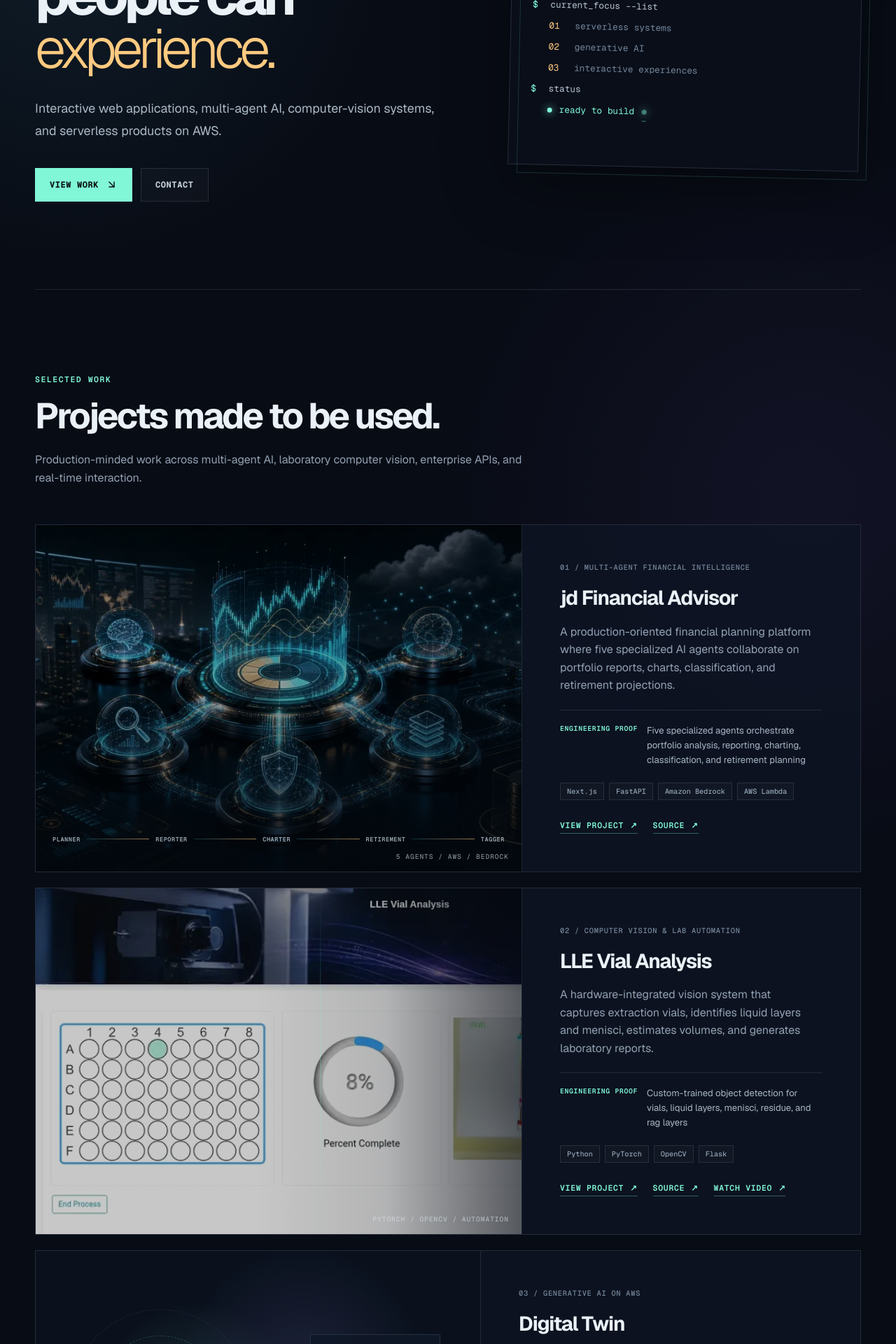
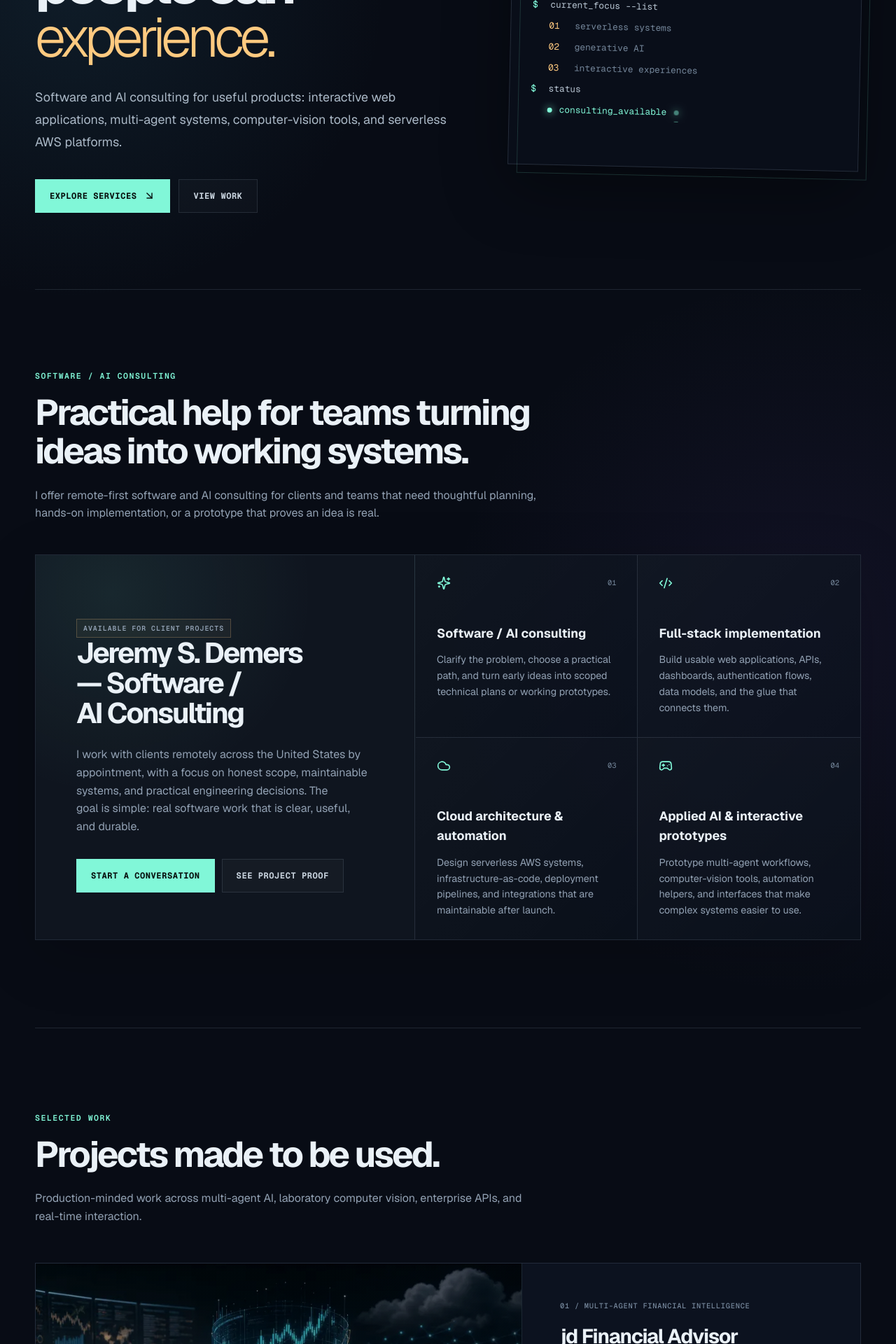
Before and after one commit to JeremyDemers/portfolio-site, a Next.js app: page / in a window 1280 px wide. Shown: the part 380-2300 px from the top of the page at 70% size. Built offline with nearby package versions, Linux system fonts and the light colour scheme.

Commit message:
Add consulting services to portfolio

```diff
--- a/app/globals.css
+++ b/app/globals.css
@@ -101,8 +101,25 @@ button, textarea, input { font: inherit; }
 .section-heading { display: block; margin-bottom: 54px; }
 .section-heading h2, .about-copy h2, .project-body h2 { max-width: 720px; margin: 0; font-size: clamp(2.2rem, 4vw, 3.9rem); line-height: 1.08; letter-spacing: -.055em; }
 .section-heading > p { max-width: 720px; margin: 22px 0 0; color: var(--muted); }
-.hero h1, .section-heading h2, .about-copy h2, .contact-inner h2, .project-hero h1, .twin-page-heading h1, .twin-intro h2 { text-wrap: balance; }
-.hero-lede, .section-heading > p, .project-card p, .about-copy > p, .contact-inner p { text-wrap: pretty; }
+.hero h1, .section-heading h2, .services-intro h3, .about-copy h2, .contact-inner h2, .project-hero h1, .twin-page-heading h1, .twin-intro h2 { text-wrap: balance; }
+.hero-lede, .section-heading > p, .services-intro p, .service-card p, .project-card p, .about-copy > p, .contact-inner p { text-wrap: pretty; }
+
+.services-section { padding-block: 115px 125px; border-top: 1px solid var(--line); scroll-margin-top: 72px; }
+.services-heading { margin-bottom: 46px; }
+.services-panel { display: grid; grid-template-columns: .92fr 1.08fr; overflow: hidden; border: 1px solid var(--line); background: rgba(12,18,30,.72); box-shadow: 0 24px 80px rgba(0,0,0,.18); }
+.services-intro { display: flex; flex-direction: column; justify-content: center; padding: clamp(32px, 5vw, 58px); border-right: 1px solid var(--line); background: radial-gradient(circle at 20% 10%, rgba(129,247,216,.08), transparent 18rem), rgba(255,255,255,.018); }
+.services-eyebrow { width: fit-content; margin: 0 0 22px; padding: 6px 9px; border: 1px solid rgba(255,202,128,.24); color: var(--amber); background: rgba(255,202,128,.045); font: 600 .62rem var(--font-mono); letter-spacing: .1em; text-transform: uppercase; }
+.services-intro h3 { max-width: 520px; margin: 0; font-size: clamp(2rem, 3.2vw, 3.2rem); line-height: 1.05; letter-spacing: -.055em; }
+.services-intro > p { max-width: 560px; margin: 25px 0 0; color: var(--muted); }
+.services-actions { display: flex; flex-wrap: wrap; gap: 10px; margin-top: 34px; }
+.service-grid { display: grid; grid-template-columns: repeat(2, 1fr); border-left: 1px solid rgba(255,255,255,.02); }
+.service-card { min-height: 255px; padding: 30px; border-right: 1px solid var(--line); border-bottom: 1px solid var(--line); background: linear-gradient(135deg, rgba(255,255,255,.025), transparent); }
+.service-card:nth-child(2n) { border-right: 0; }
+.service-card:nth-last-child(-n+2) { border-bottom: 0; }
+.service-card-top { display: flex; align-items: center; justify-content: space-between; color: var(--mint); }
+.service-card-top span { color: var(--dim); font: .65rem var(--font-mono); }
+.service-card h3 { margin: 48px 0 12px; font-size: 1.12rem; }
+.service-card p { margin: 0; color: var(--muted); font-size: .89rem; }
 .project-grid { display: grid; grid-template-columns: repeat(2, 1fr); gap: 22px; }
 .project-card { overflow: hidden; border: 1px solid var(--line); background: rgba(15,22,36,.72); transition: border-color .25s ease; }
 .project-card:hover, .project-card:focus-within { border-color: rgba(129,247,216,.28); }
@@ -317,6 +334,8 @@ button, textarea, input { font: inherit; }
   .header-socials { display: none; }
   .hero, .project-hero { grid-template-columns: 1fr; gap: 65px; }
   .hero { padding-block: 85px; }
+  .services-panel { grid-template-columns: 1fr; }
+  .services-intro { border-right: 0; border-bottom: 1px solid var(--line); }
   .project-grid { grid-template-columns: 1fr; }
   .project-card-twin, .project-card-api, .project-card-lle, .project-card-finance { grid-column: auto; display: block; }
   .project-card-twin .project-visual, .project-card-api .project-visual, .project-card-lle .project-visual, .project-card-finance .project-visual { min-height: 360px; border-right: 0; border-bottom: 1px solid var(--line); }
@@ -344,7 +363,12 @@ button, textarea, input { font: inherit; }
   .console-body { min-height: 300px; padding: 23px 20px; font-size: .7rem; }
   .section-heading { display: block; }
   .section-heading > p { margin-top: 24px; }
-  .work-section, .capabilities-section { padding-block: 85px; }
+  .services-section, .work-section, .capabilities-section { padding-block: 85px; }
+  .service-grid { grid-template-columns: 1fr; }
+  .service-card, .service-card:nth-child(2n), .service-card:nth-last-child(-n+2) { min-height: 210px; border-right: 0; border-bottom: 1px solid var(--line); }
+  .service-card:last-child { border-bottom: 0; }
+  .service-card h3 { margin-top: 38px; }
+  .services-actions .button { width: 100%; }
   .project-visual, .project-card-twin .project-visual, .project-card-api .project-visual, .project-card-lle .project-visual, .project-card-finance .project-visual { min-height: 285px; }
   .finance-agent-strip { right: 15px; left: 15px; gap: 5px; font-size: .46rem; }
   .tetris-grid { inset-inline: 16%; }
--- a/app/page.tsx
+++ b/app/page.tsx
@@ -1,13 +1,36 @@
 import Link from "next/link";
-import { ArrowDownRight, Cloud, Code2, Gamepad2, Github, Linkedin, Sparkles } from "lucide-react";
+import { ArrowDownRight, Cloud, Code2, Gamepad2, Github, Linkedin, Mail, Sparkles } from "lucide-react";
 import { ProjectVisual } from "@/components/ProjectVisual";
 import { projects } from "@/lib/projects";
-import { profileStructuredData } from "@/lib/seo";
+import { homepageStructuredData } from "@/lib/seo";
 
 const capabilities = [
   { icon: Code2, title: "Full-stack product work", text: "Type-safe interfaces, Python and C# APIs, authentication, persistence, and the details that turn code into a product." },
   { icon: Cloud, title: "Serverless AWS systems", text: "Lambda, API Gateway, S3, CloudFront, DynamoDB, Bedrock, IAM, Route 53, and infrastructure managed with Terraform." },
   { icon: Gamepad2, title: "Interactive engineering", text: "Responsive game loops, canvas rendering, keyboard and touch input, audio, animation, and careful interface feedback." },
+];
+
+const consultingServices = [
+  {
+    icon: Sparkles,
+    title: "Software / AI consulting",
+    text: "Clarify the problem, choose a practical path, and turn early ideas into scoped technical plans or working prototypes.",
+  },
+  {
+    icon: Code2,
+    title: "Full-stack implementation",
+    text: "Build usable web applications, APIs, dashboards, authentication flows, data models, and the glue that connects them.",
+  },
+  {
+    icon: Cloud,
+    title: "Cloud architecture & automation",
+    text: "Design serverless AWS systems, infrastructure-as-code, deployment pipelines, and integrations that are maintainable after launch.",
+  },
+  {
+    icon: Gamepad2,
+    title: "Applied AI & interactive prototypes",
+    text: "Prototype multi-agent workflows, computer-vision tools, automation helpers, and interfaces that make complex systems easier to use.",
+  },
 ];
 
 const projectPriority = ["financial-advisor", "lle-analysis", "digital-twin", "empower-api", "tetris", "neon-shatter"];
@@ -20,19 +43,19 @@ export default function Home() {
     <main>
       <script
         type="application/ld+json"
-        dangerouslySetInnerHTML={{ __html: JSON.stringify(profileStructuredData) }}
+        dangerouslySetInnerHTML={{ __html: JSON.stringify(homepageStructuredData) }}
       />
       <section className="hero shell">
         <div className="hero-copy">
-          <div className="availability"><span /> Open to programming opportunities</div>
+          <div className="availability"><span /> Available for consulting & programming projects</div>
           <h1>I build software people can <em>experience.</em></h1>
           <p className="hero-lede">
-            Interactive web applications, multi-agent AI, computer-vision systems,
-            and serverless products on AWS.
+            Software and AI consulting for useful products: interactive web applications,
+            multi-agent systems, computer-vision tools, and serverless AWS platforms.
           </p>
           <div className="hero-actions">
-            <a className="button button-primary" href="#work">View work <ArrowDownRight size={17} aria-hidden="true" /></a>
-            <a className="button button-secondary" href="#contact">Contact</a>
+            <a className="button button-primary" href="#services">Explore services <ArrowDownRight size={17} aria-hidden="true" /></a>
+            <a className="button button-secondary" href="#work">View work</a>
           </div>
         </div>
         <div className="hero-console" aria-label="A summary of Jeremy's engineering focus">
@@ -45,7 +68,49 @@ export default function Home() {
             <p className="console-output"><i>02</i> generative AI</p>
             <p className="console-output"><i>03</i> interactive experiences</p>
             <p><span className="prompt">$</span> status</p>
-            <p className="console-output status-line"><span /> ready to build<span className="cursor">_</span></p>
+            <p className="console-output status-line"><span /> consulting_available<span className="cursor">_</span></p>
+          </div>
+        </div>
+      </section>
+
+      <section className="services-section shell" id="services">
+        <div className="section-heading services-heading">
+          <div>
+            <p className="section-kicker">Software / AI Consulting</p>
+            <h2>Practical help for teams turning ideas into working systems.</h2>
+          </div>
+          <p>
+            I offer remote-first software and AI consulting for clients and teams that need
+            thoughtful planning, hands-on implementation, or a prototype that proves an idea is real.
+          </p>
+        </div>
+
+        <div className="services-panel">
+          <div className="services-intro">
+            <p className="services-eyebrow">Available for client projects</p>
+            <h3>Jeremy S. Demers — Software / AI Consulting</h3>
+            <p>
+              I work with clients remotely across the United States by appointment, with a focus on
+              honest scope, maintainable systems, and practical engineering decisions. The goal is simple:
+              real software work that is clear, useful, and durable.
+            </p>
+            <div className="services-actions">
+              <a className="button button-primary" href="#contact">Start a conversation</a>
+              <a className="button button-secondary" href="#work">See project proof</a>
+            </div>
+          </div>
+
+          <div className="service-grid" aria-label="Software and AI consulting services">
+            {consultingServices.map(({ icon: Icon, title, text }, index) => (
+              <article className="service-card" key={title}>
+                <div className="service-card-top">
+                  <Icon size={20} aria-hidden="true" />
+                  <span>0{index + 1}</span>
+                </div>
+                <h3>{title}</h3>
+                <p>{text}</p>
+              </article>
+            ))}
           </div>
         </div>
       </section>
@@ -123,12 +188,18 @@ export default function Home() {
         <div className="shell contact-inner">
           <div>
             <p className="section-kicker">Contact</p>
-            <h2>Have a role or a hard problem in mind?</h2>
-            <p>I&apos;m open to full-stack, cloud, AI, and interactive engineering opportunities. LinkedIn is the quickest way to reach me.</p>
+            <h2>Have a product idea, AI workflow, or hard problem in mind?</h2>
+            <p>
+              I&apos;m available for software and AI consulting, project work, and full-stack engineering opportunities.
+              Remote-first across the United States; email or LinkedIn are the best ways to reach me.
+            </p>
           </div>
           <div className="contact-actions">
+            <a className="button button-primary" href="mailto:JeremySD99@gmail.com">
+              <Mail size={17} aria-hidden="true" /> Email me
+            </a>
             <a className="button button-primary" href="https://www.linkedin.com/in/jeremy-demers/" target="_blank" rel="noreferrer noopener">
-              <Linkedin size={17} aria-hidden="true" /> Contact
+              <Linkedin size={17} aria-hidden="true" /> Start a conversation
             </a>
             <a className="button button-secondary" href="https://github.com/JeremyDemers" target="_blank" rel="noreferrer noopener">
               <Github size={17} aria-hidden="true" /> GitHub
--- a/components/SiteFooter.tsx
+++ b/components/SiteFooter.tsx
@@ -9,7 +9,9 @@ export function SiteFooter() {
           <p>Designed and built by Jeremy Demers.</p>
         </div>
         <div className="footer-links">
+          <Link href="/#services">Services</Link>
           <Link href="/#contact">Contact</Link>
+          <a href="mailto:JeremySD99@gmail.com">Email</a>
           <a href="https://www.linkedin.com/in/jeremy-demers/" target="_blank" rel="noopener noreferrer">LinkedIn</a>
           <a href="https://github.com/JeremyDemers" target="_blank" rel="noopener noreferrer">GitHub</a>
           <a href="#top">Back to top ↑</a>
--- a/components/SiteHeader.tsx
+++ b/components/SiteHeader.tsx
@@ -2,6 +2,7 @@ import Link from "next/link";
 import { Github, Linkedin } from "lucide-react";
 
 const navigation = [
+  { label: "Services", href: "/#services" },
   { label: "Work", href: "/#work" },
   { label: "About", href: "/#about" },
   { label: "Contact", href: "/#contact" },
--- a/lib/seo.ts
+++ b/lib/seo.ts
@@ -96,30 +96,111 @@ export function softwareApplicationStructuredData(project: Project) {
   };
 }
 
-export const profileStructuredData = {
-  "@context": "https://schema.org",
-  "@type": "ProfilePage",
-  "@id": `${SITE_URL}/#profile-page`,
-  url: `${SITE_URL}/`,
-  name: "Jeremy Demers | Full-stack and AI engineer",
-  mainEntity: {
+const personStructuredData = {
   "@type": "Person",
   "@id": `${SITE_URL}/#jeremy-demers`,
   name: "Jeremy Demers",
   url: `${SITE_URL}/`,
-    jobTitle: "Full-stack and AI engineer",
+  email: "mailto:JeremySD99@gmail.com",
+  jobTitle: "Software and AI consultant",
   description:
-      "Developer building multi-agent AI platforms, computer-vision systems, interactive applications, and serverless products on AWS.",
+    "Software and AI consultant building multi-agent AI platforms, computer-vision systems, interactive applications, and serverless products on AWS.",
   sameAs: [
     "https://github.com/JeremyDemers",
     "https://www.linkedin.com/in/jeremy-demers/",
   ],
   knowsAbout: [
+    "Software consulting",
+    "AI consulting",
     "Full-stack development",
     "Multi-agent artificial intelligence",
     "Computer vision",
     "Serverless AWS architecture",
     "Interactive web applications",
   ],
+};
+
+const profilePageStructuredData = {
+  "@type": "ProfilePage",
+  "@id": `${SITE_URL}/#profile-page`,
+  url: `${SITE_URL}/`,
+  name: "Jeremy Demers | Software and AI consultant",
+  description:
+    "Portfolio and consulting site for Jeremy Demers, a software and AI consultant building full-stack applications, AI workflows, and serverless AWS systems.",
+  mainEntity: {
+    "@id": `${SITE_URL}/#jeremy-demers`,
   },
 };
+
+export const consultingServiceStructuredData = {
+  "@type": "Service",
+  "@id": `${SITE_URL}/#software-ai-consulting`,
+  name: "Jeremy S. Demers — Software / AI Consulting",
+  url: `${SITE_URL}/#services`,
+  description:
+    "Remote-first software and AI consulting for full-stack applications, applied AI prototypes, cloud architecture, automation, and serverless AWS systems.",
+  provider: {
+    "@id": `${SITE_URL}/#jeremy-demers`,
+  },
+  areaServed: {
+    "@type": "Country",
+    name: "United States",
+  },
+  availableChannel: {
+    "@type": "ServiceChannel",
+    serviceUrl: `${SITE_URL}/#contact`,
+    availableLanguage: "English",
+  },
+  serviceType: [
+    "Software consulting",
+    "AI consulting",
+    "Full-stack web application development",
+    "Serverless AWS architecture",
+    "Applied AI and automation prototyping",
+  ],
+  hasOfferCatalog: {
+    "@type": "OfferCatalog",
+    name: "Software and AI consulting services",
+    itemListElement: [
+      {
+        "@type": "Offer",
+        itemOffered: {
+          "@type": "Service",
+          name: "Software / AI consulting",
+        },
+      },
+      {
+        "@type": "Offer",
+        itemOffered: {
+          "@type": "Service",
+          name: "Full-stack implementation",
+        },
+      },
+      {
+        "@type": "Offer",
+        itemOffered: {
+          "@type": "Service",
+          name: "Cloud architecture and automation",
+        },
+      },
+      {
+        "@type": "Offer",
+        itemOffered: {
+          "@type": "Service",
+          name: "Applied AI and interactive prototypes",
+        },
+      },
+    ],
+  },
+};
+
+export const homepageStructuredData = {
+  "@context": "https://schema.org",
+  "@graph": [
+    profilePageStructuredData,
+    personStructuredData,
+    consultingServiceStructuredData,
+  ],
+};
+
+export const profileStructuredData = homepageStructuredData;
```
Also changed, not shown: app/layout.tsx (+6 -6 lines). Lines whose indentation alone changed are shown as unchanged.
